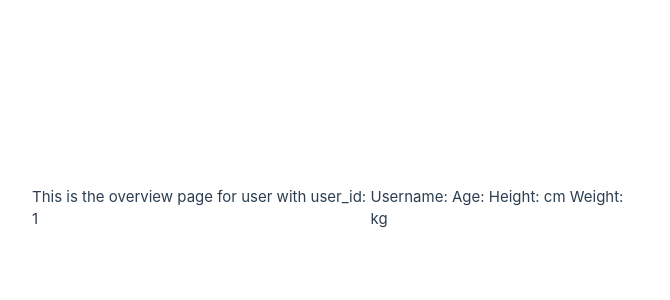
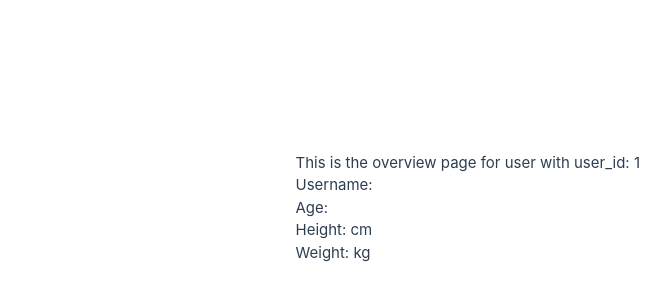
Before and after one commit to jan146/mxcro-frontend, a Vue app: page /overview/1 in a window 1280 px wide. Shown: the part 192-492 px from the top of the page, without its empty margins (0-670 px from the left). Built offline with nearby package versions, Linux system fonts and the light colour scheme; no server answers; the HTML template or start-up script is replaced by a standard one.

Commit message:
Minor changes

```diff
--- a/src/views/Overview.vue
+++ b/src/views/Overview.vue
@@ -1,11 +1,11 @@
 <template>
-    <div class="about">
+    <div class="w-full">
         <h1>This is the overview page for user with user_id: {{$route.params.user_id}}</h1>
-        <div>
-            Username: {{username}}
-            Age: {{age}}
-            Height: {{height}} cm
-            Weight: {{weight}} kg
+        <div class="flex flex-col w-full">
+            <div>Username: {{username}}</div>
+            <div>Age: {{age}}</div>
+            <div>Height: {{height}} cm</div>
+            <div>Weight: {{weight}} kg</div>
         </div>
     </div>
 </template>
@@ -35,13 +35,3 @@
     })
 
 </script>
-
-<style>
-@media (min-width: 1024px) {
-  .about {
-    min-height: 100vh;
-    display: flex;
-    align-items: center;
-  }
-}
-</style>
```
